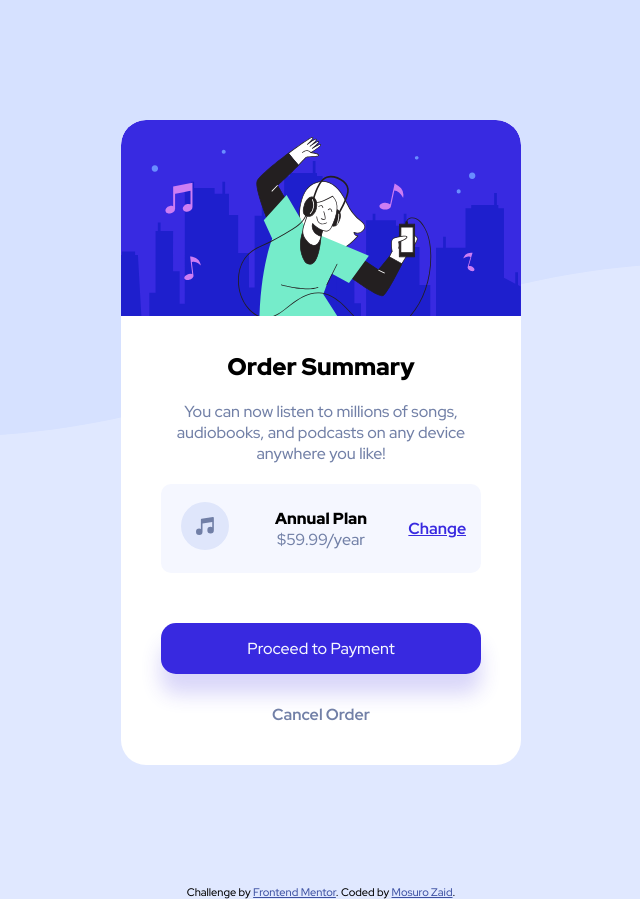
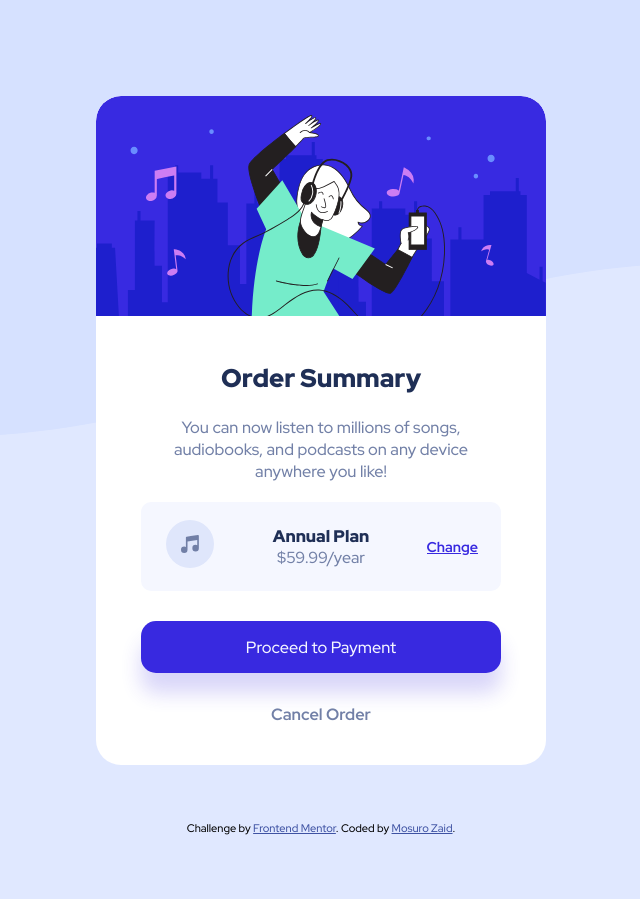
Before and after one commit to Mos-zaid/Front-End-Master-1st, a plain HTML site: page index.html in a window 1280 px wide. Shown: the whole page, without its empty margins (319-959 px from the left). After the commit the page ends 835 px from the top, so only its background shows below. Drawn offline with Linux system fonts and the light colour scheme.

Commit message:
Updated changes

```diff
--- a/index.html
+++ b/index.html
@@ -16,13 +16,13 @@
   </style>
 </head>
 <body>
-  <div class="wavy-background">
-    <div class="order-summary">
+  <main class="wavy-background">
+    <section class="order-summary">
       <div class="order-summary__card">
         <div class="order-summary__image">
           <img src="images/illustration-hero.svg" alt="">
         </div>
-        <h2 class="order-summary__title">Order Summary</h2>
+        <h1 class="order-summary__title">Order Summary</h1>
         <p class="order-summary__content">
           You can now listen to millions of songs, audiobooks, and podcasts on any
           device anywhere you like!
@@ -32,7 +32,7 @@
             <img src="images/icon-music.svg" alt="">
           </div>
           <div class="order-summary__middle-item">
-            <h4 class="order-summary__plan-title"> Annual Plan </h4>
+            <h2 class="order-summary__plan-title" tabindex="0"> Annual Plan </h4>
             <span class="order-summary__plan-price">$59.99/year</span>
           </div>
           <div>
@@ -46,12 +46,14 @@
         </div>
     </div>
 
+    </section>
+
+    <div class="attribution">
+      Challenge by <a href="https://www.frontendmentor.io?ref=challenge" target="_blank">Frontend Mentor</a>.
+      Coded by <a href="#">Mosuro Zaid</a>.
     </div>
-  </div>
 
-  <div class="attribution">
-    Challenge by <a href="https://www.frontendmentor.io?ref=challenge" target="_blank">Frontend Mentor</a>.
-    Coded by <a href="#">Mosuro Zaid</a>.
-  </div>
+  </main>
+
 </body>
 </html>
--- a/style.css
+++ b/style.css
@@ -11,7 +11,6 @@
 *{
     box-sizing: border-box;
     overflow-x: hidden;
-
 }
 
 html{
@@ -36,32 +35,35 @@ p{
 .order-summary{
     display: grid;
     place-items: center;
-    padding-top: 7.5rem;
-    padding-bottom: 7.5rem;
+    padding-top: 6rem;
+    padding-bottom: 3.5rem;
 }
 .order-summary__card{
     border: 1px solid var(--pale-blue);
     border-radius: 25px;
-    width: 400px;
-    min-height: 600px;
+    width: 450px;
+    min-height: 650px;
     background-color: #fff;
     }
 
 .order-summary__image img{
     padding: 0px;
     margin: 0px;
-    width: 400px;
+    width: 450px;
     border-radius: 25px 25px 0px 0px;
 }
 
 .order-summary__title{
-    margin-top: 30px;
+    margin-top: 40px;
     text-align: center;
     font-weight: 900;
+    color: var(--dark-blue);
+    font-size: 1.6rem;
 }
 
 .order-summary__content{
     text-align: center;
+    font-size: 1.02rem;
     width: 75%;
     margin: 0 auto;
     color: var(--desaturated-blue);
@@ -83,6 +85,7 @@ p{
 }
 .order-summary__plan a{
     font-weight: 700;
+    font-size: 0.89rem;
     color: var(--bright-blue);
     transition: color 250ms;
 }
@@ -96,18 +99,25 @@ p{
     justify-self: start;
 }
 
-h4.order-summary__plan-title{
+h2.order-summary__plan-title{
     margin: 0;
     padding: 0;
     display: inline;
-    color: var(--pale-blue);
+    font-size: 1.05rem;
+    color: var(--dark-blue);
     font-weight: 900;
+    overflow-y: auto;
 }
 .order-summary__plan-price{
     color: var(--desaturated-blue);
     font-weight: 500;
 }
 
+.order-summary__buttons{
+    display: inline;
+    margin: 0;
+    padding: 0;
+}
 a.btn_blue{
     display: block;
     text-align: center;
@@ -119,6 +129,7 @@ a.btn_blue{
     text-decoration: none;
     box-shadow: 0px 20px 20px rgba(56, 42, 225, 0.190291);
     transition: background-color 250ms;
+    font-size: 1.02rem;
 }
 
 a.btn_blue:hover,
@@ -133,6 +144,7 @@ a.btn_light{
     text-decoration: none;
     font-weight: 700;
     color: var(--desaturated-blue);
+    font-size: 1.02rem;
 }
 
 a.btn_light:hover,
```
